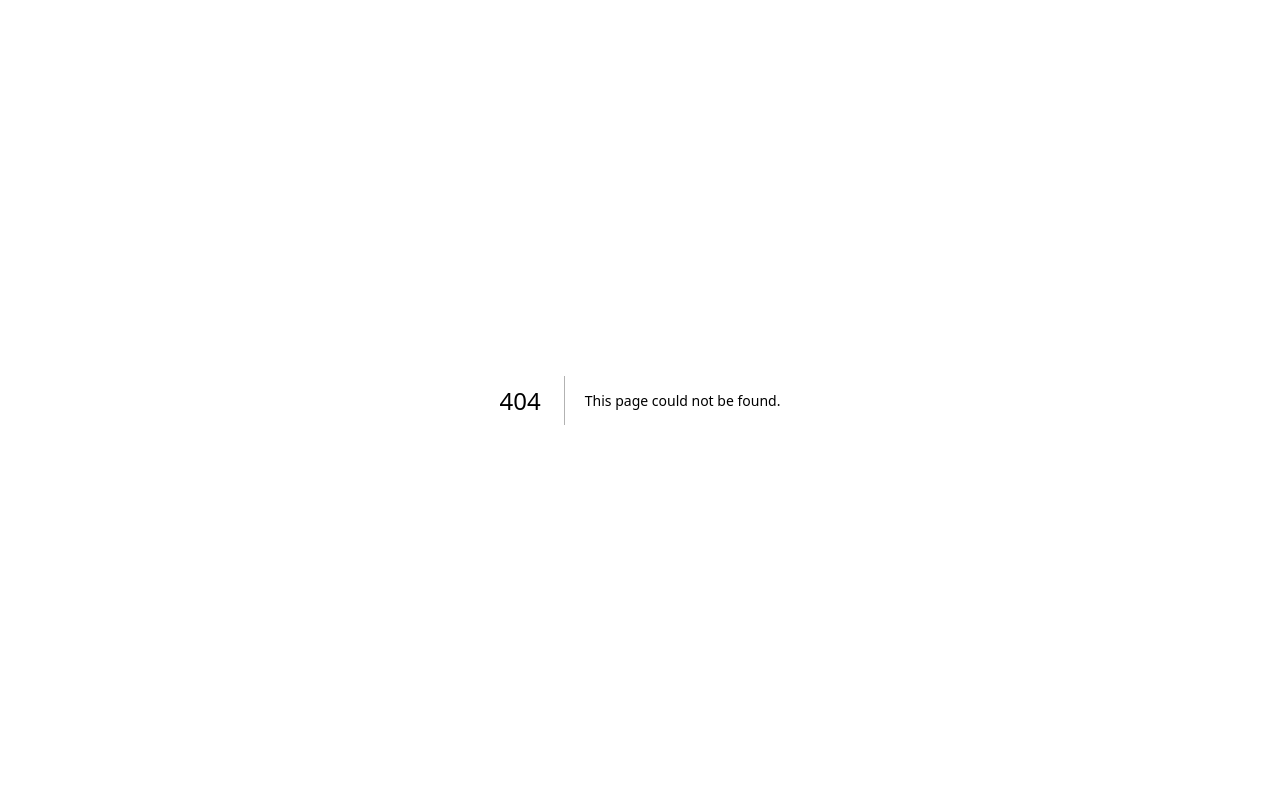
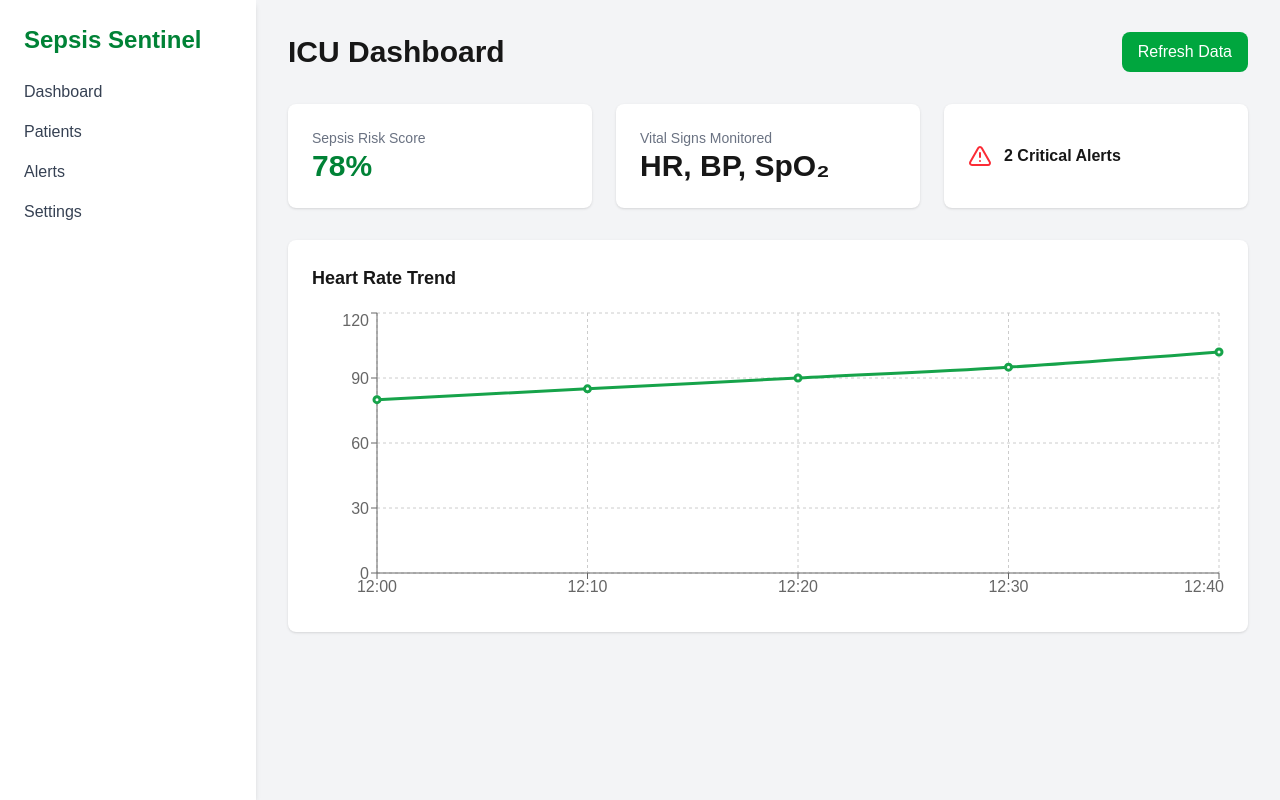
Before and after one commit to Sambarlasagna/Sepsis-Detector, a Next.js app in the folder frontend/: page /dashboard in a window 1280 px wide. Before the commit this address had no page. Built offline with nearby package versions, Linux system fonts and the light colour scheme.

Commit message:
dashboard

```diff
--- /dev/null
+++ b/frontend/src/app/dashboard/page.jsx
@@ -0,0 +1,72 @@
+"use client";
+import { useState } from "react";
+import { LineChart, Line, XAxis, YAxis, CartesianGrid, Tooltip, ResponsiveContainer } from "recharts";
+import { AlertTriangle } from "lucide-react";
+
+const vitalsData = [
+  { time: "12:00", hr: 80, bp: 120 },
+  { time: "12:10", hr: 85, bp: 118 },
+  { time: "12:20", hr: 90, bp: 115 },
+  { time: "12:30", hr: 95, bp: 110 },
+  { time: "12:40", hr: 102, bp: 108 },
+];
+
+export default function Dashboard() {
+  const [riskScore, setRiskScore] = useState(78); // Sample risk score
+
+  return (
+    <main className="flex min-h-screen bg-gray-100">
+      {/* Sidebar */}
+      <aside className="w-64 bg-white shadow-md p-6 flex flex-col">
+        <h1 className="text-2xl font-bold mb-6 text-green-700">Sepsis Sentinel</h1>
+        <nav className="flex flex-col gap-4">
+          <a href="#" className="text-gray-700 hover:text-green-700">Dashboard</a>
+          <a href="#" className="text-gray-700 hover:text-green-700">Patients</a>
+          <a href="#" className="text-gray-700 hover:text-green-700">Alerts</a>
+          <a href="#" className="text-gray-700 hover:text-green-700">Settings</a>
+        </nav>
+      </aside>
+
+      {/* Main Content */}
+      <section className="flex-1 p-8">
+        {/* Header */}
+        <header className="flex justify-between items-center mb-8">
+          <h2 className="text-3xl font-semibold">ICU Dashboard</h2>
+          <button className="px-4 py-2 bg-green-600 text-white rounded-lg hover:bg-green-700">
+            Refresh Data
+          </button>
+        </header>
+
+        {/* Cards */}
+        <div className="grid grid-cols-3 gap-6 mb-8">
+          <div className="bg-white p-6 rounded-lg shadow">
+            <h3 className="text-gray-500 text-sm">Sepsis Risk Score</h3>
+            <p className="text-3xl font-bold text-green-700">{riskScore}%</p>
+          </div>
+          <div className="bg-white p-6 rounded-lg shadow">
+            <h3 className="text-gray-500 text-sm">Vital Signs Monitored</h3>
+            <p className="text-3xl font-bold">HR, BP, SpO₂</p>
+          </div>
+          <div className="bg-white p-6 rounded-lg shadow flex items-center gap-3">
+            <AlertTriangle className="text-red-500" />
+            <p className="font-semibold">2 Critical Alerts</p>
+          </div>
+        </div>
+
+        {/* Chart */}
+        <div className="bg-white p-6 rounded-lg shadow">
+          <h3 className="text-lg font-semibold mb-4">Heart Rate Trend</h3>
+          <ResponsiveContainer width="100%" height={300}>
+            <LineChart data={vitalsData}>
+              <CartesianGrid strokeDasharray="3 3" />
+              <XAxis dataKey="time" />
+              <YAxis />
+              <Tooltip />
+              <Line type="monotone" dataKey="hr" stroke="#16a34a" strokeWidth={3} />
+            </LineChart>
+          </ResponsiveContainer>
+        </div>
+      </section>
+    </main>
+  );
+}
```
